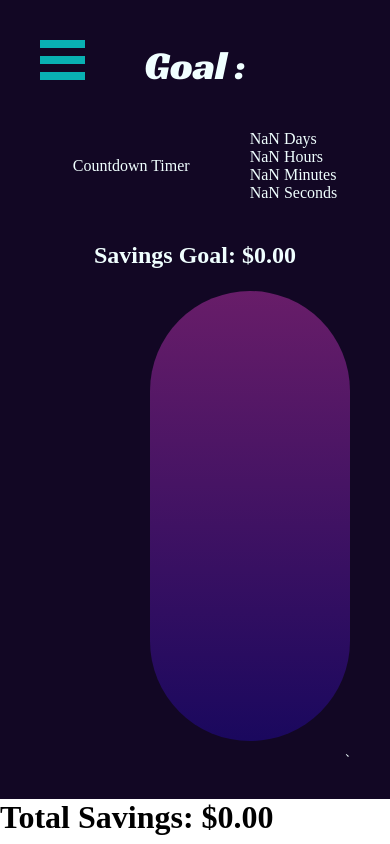
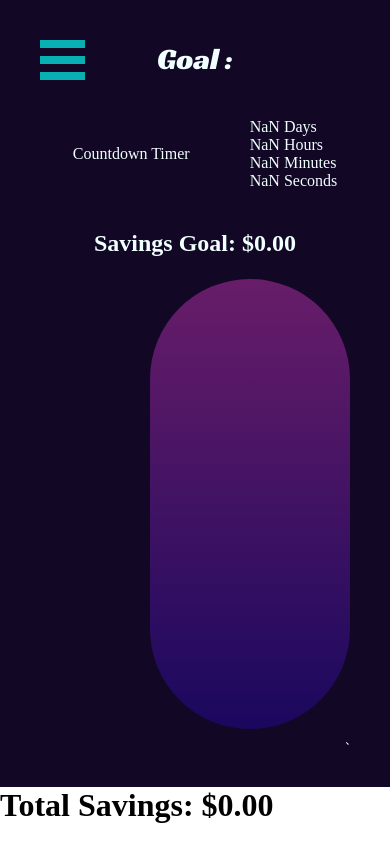
Before and after one commit to MrCharlesVasquez/group-project, a React (Create React App) app in the folder client/: page / in a window 390 px wide. Built offline with nearby package versions, Linux system fonts and the light colour scheme; no server answers; sample sign-in values are in the browser's storage; a web font is replaced by a local one.

Commit message:
fixed responsiveness and radio-check

```diff
--- a/client/src/styles/style.css
+++ b/client/src/styles/style.css
@@ -337,12 +337,12 @@ button:focus{
     box-shadow: 0px 5px 5px 5px rgba(3, 12, 12, 0.803)
 }
 
-.container:hover input ~ .checkmark {
+.radio-container:hover input ~ .checkmark {
     background-color: #ccc;
 }
 
     /* When the radio button is checked, add a blue background */
-.container input:checked ~ .checkmark {
+.radio-container input:checked ~ .checkmark {
     background-color: rgb(12, 189, 163);
 }
 
@@ -354,12 +354,12 @@ button:focus{
 }
 
     /* Show the indicator (dot/circle) when checked */
-.container input:checked ~ .checkmark:after {
+.radio-container input:checked ~ .checkmark:after {
     display: block;
 }
 
     /* Style the indicator (dot/circle) */
-.container .checkmark:after {
+.radio-container .checkmark:after {
     top: 9px;
       left: 9px;
       width: 8px;
@@ -616,11 +616,11 @@ button:focus{
 
 }
 .mainGoal{
-    display: inline-flex;
-    align-items: center;
+    display: flex;
+    align-self: center;
     justify-self: center;
     font-family: 'Racing Sans One', cursive;
-    font-size:40px;
+    font-size:30px;
     padding: 20px;
 }
 
```
